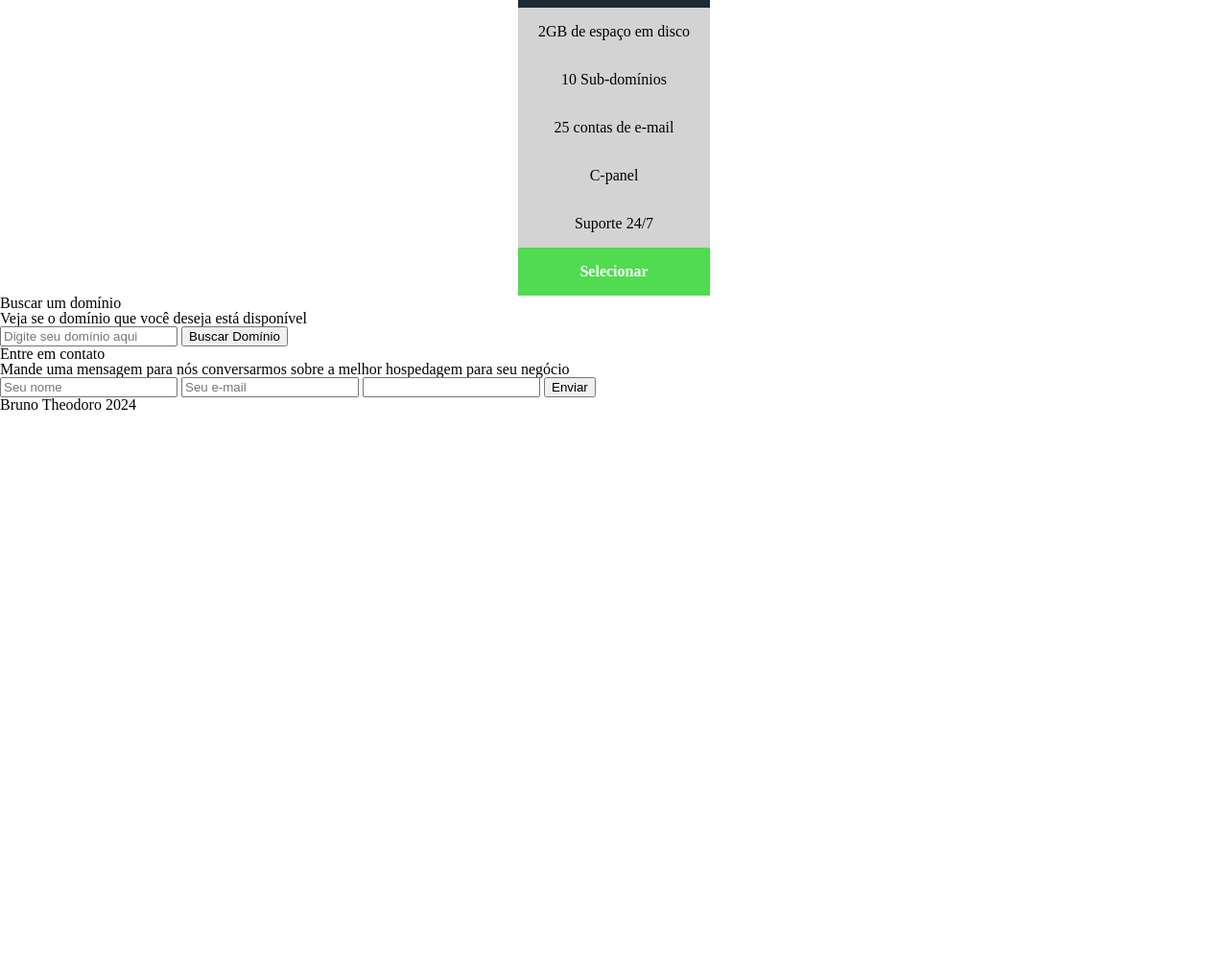
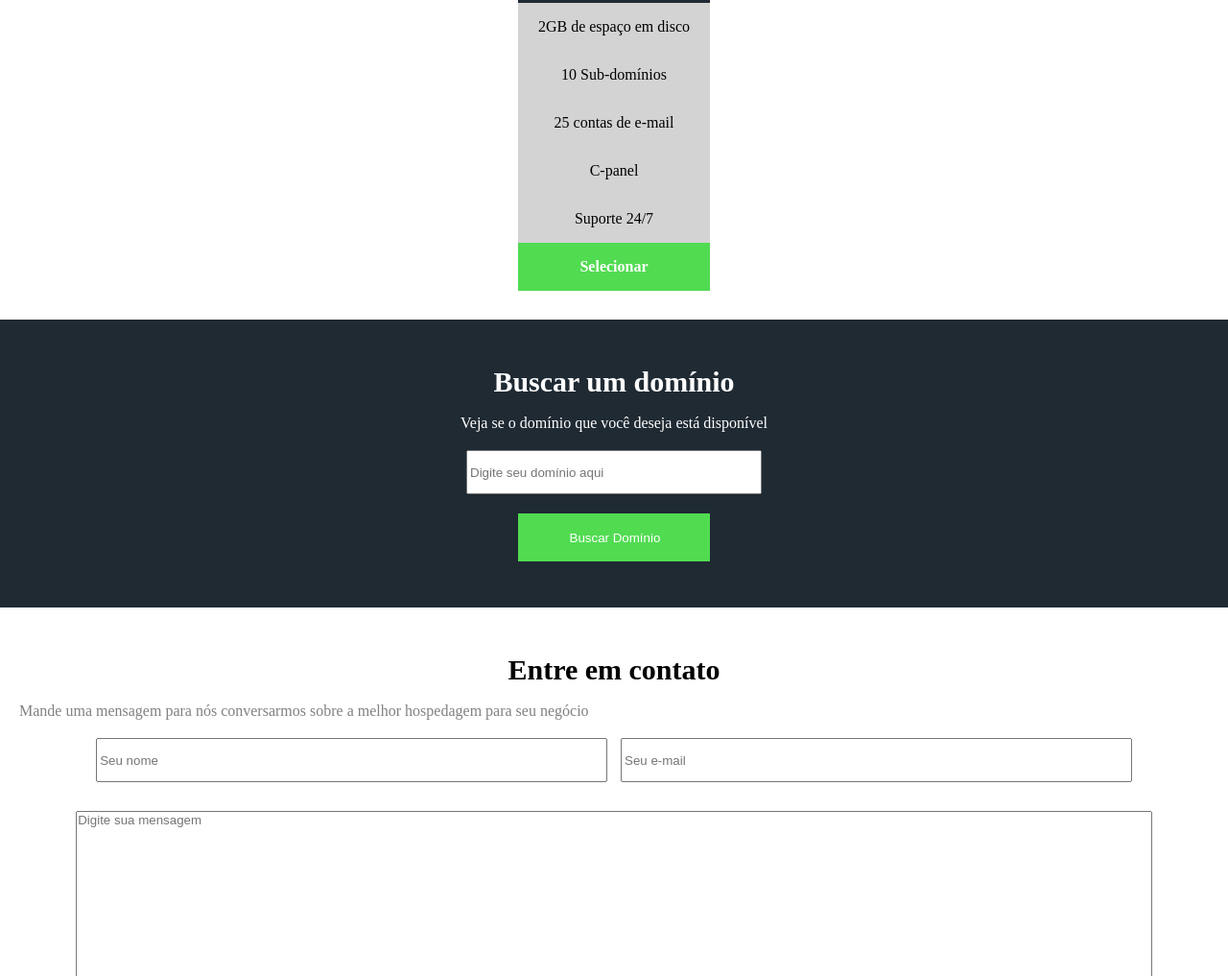
Before and after one commit to brunogalachetheodoro/Site-Empresa-Hospedagem, a plain HTML site: page index.html in a window 1280 px wide. Shown: the part 1783-2800 px from the top of the page at 96% size. Before the commit the page ends 2213 px from the top, so only its background shows below. Drawn offline with nearby package versions, Linux system fonts and the light colour scheme.

Commit message:
atualização página mobile

```diff
--- a/estilos/style.css
+++ b/estilos/style.css
@@ -16,8 +16,9 @@ html, body {
 
 .classheader {
     background-color: #1f2a33;
-    display:flex;
 }
+
+
 
 li {
     display: inline;
@@ -25,7 +26,12 @@ li {
     padding-bottom: 15px;
 }
 
-
+.navestilo {
+    display: flex;
+    justify-content: flex-end;
+    padding-right: 20px;
+    align-items: center;
+}
 
 nav > ul > li > a {
     text-decoration: none;
@@ -46,7 +52,7 @@ nav > ul > li > a {
 }
 
 .imagemsection {
-    background-image: url(../imagens/background.jpg);
+    background-image: url(../imagens/background.jpg) ;
     background-position: top;
     background-size: cover;
     height: 300px;
@@ -131,12 +137,15 @@ h1 {
     font-size: 30px;
     font-weight: bolder;
     text-align: center;
-    padding: 50px;
+    padding-top: 50px;
+
 }
 
 .estilop2 {
 display: flex;
 text-align: center;
+padding: 20px;
+color: #818181;
 }
 
 .estilosection {
@@ -195,6 +204,11 @@ text-align: center;
     align-items: center;
     justify-content: center;
     font-weight: bolder;
+
+}
+
+.botaoverde:hover {
+    cursor: pointer;
 }
 
 a {
@@ -202,3 +216,106 @@ a {
     color: white;
     font-weight: bolder;
 }
+
+/* Buscar dominio */
+
+.estilodominio {
+    background-color: #1f2a33;
+    height: 300px;
+    margin-top: 30px;
+}
+
+.estiloh1 {
+    font-size: 30px;
+    font-weight: bolder;
+    text-align: center;
+    padding-top: 50px;
+    color: white;
+}
+
+.estilopcinza {
+    text-align: center;
+    padding: 20px;
+    color: #ffffff;
+}
+
+#dominio {
+    display: flex;
+    margin: auto;
+    height: 40px;
+    width: 300px;
+    margin-bottom: 20px;
+}
+
+#buscar {
+    background-color: #51db51;
+    border-style: none;
+    display: flex;
+    margin: auto;
+    height: 40px;
+    width: 105px;
+    color: white;
+    cursor: pointer;
+}
+
+
+/* Formulário */
+.formestilo {
+    margin: auto;
+    justify-content: center;
+    text-align: center;
+}
+
+
+.estiloform {
+    display: inline-flex;
+    margin: auto;
+    justify-content: center;
+    align-items: center;
+    outline: none;
+}
+
+div.formestilo > input#nome {
+    width: 41%;
+    height: 40px;
+    margin-right: 5px;
+    margin-bottom: 30px;
+
+}
+
+div.formestilo > input#email {
+    width: 41%;
+    height: 40px;
+    margin-left: 5px;
+    margin-bottom: 30px;
+}
+
+input#texto {
+    width: 87%;
+    height: 200px;
+    display: flex;
+    margin: auto;
+}
+
+#texto::placeholder {
+    position: absolute;
+    top: 0;
+    left: 0;
+}
+
+#botaoenviar {
+    border-style: none;
+    margin-top: 20px;
+    color: white;
+}
+
+/* Footer */
+
+.classfooter {
+    display: flex;
+    justify-content: center;
+    padding-top: 50px;
+    padding-bottom: 30px;
+    color: #818181;
+
+}
--- a/index.html
+++ b/index.html
@@ -12,7 +12,7 @@
 <body>
     <header class="classheader">
         <img src="imagens/logo.png" alt="logo" class="logo">
-        <nav>
+        <nav class="navestilo">
             <ul>
                 <li><a href="#">HOME</a></li>
                 <li><a href="#">PLANOS</a></li>
@@ -78,26 +78,28 @@
                 </a>
             </div>
         </section>
-        <section>
-            <h1>Buscar um domínio</h1>
-            <p>Veja se o domínio que você deseja está disponível</p>
+        <section class="estilodominio">
+            <h1 class="estiloh1">Buscar um domínio</h1>
+            <p class="estilopcinza">Veja se o domínio que você deseja está disponível</p>
             <form action="">
                     <input type="text" name="dominio" id="dominio" placeholder="Digite seu domínio aqui">
-                    <input type="button" value="Buscar Domínio">
+                        <div class="botaoverde" ><input  class="estilobotao" type="button" id="buscar" value="Buscar Domínio"></div>
             </form>
         </section>
         <section>
-            <h1>Entre em contato</h1>
-            <p>Mande uma mensagem para nós conversarmos sobre a melhor hospedagem para seu negócio</p>
+            <h1 class="estiloh2">Entre em contato</h1>
+            <p class="estilop2">Mande uma mensagem para nós conversarmos sobre a melhor hospedagem para seu negócio</p>
             <form action="">
-                <input type="text" name="nome" id="nome" placeholder="Seu nome">
-                <input type="email" name="email" id="email" placeholder="Seu e-mail">
-                <input type="text" name="texto" id="texto">
-                <input type="button" value="Enviar">
+                <div class="formestilo">
+                    <input class="estiloform" type="text" name="nome" id="nome" placeholder="Seu nome">
+                    <input class="estiloform" type="email" name="email" id="email" placeholder="Seu e-mail">
+                </div>
+                <input type="text" name="texto" id="texto" placeholder="Digite sua mensagem">
+                <input type="button" value="Enviar" class="botaoverde" id="botaoenviar">
             </form>
         </section>
-        <footer>
-            <p>Bruno Theodoro 2024</p>
+        <footer class="classfooter">
+            <p>Bruno Theodoro - 2024</p>
         </footer>
 </body>
 </html>
```
